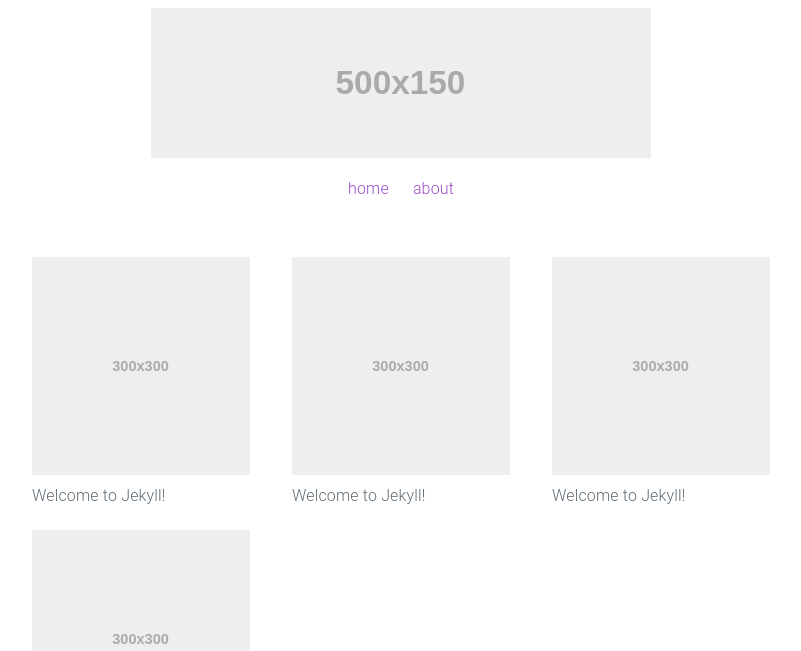
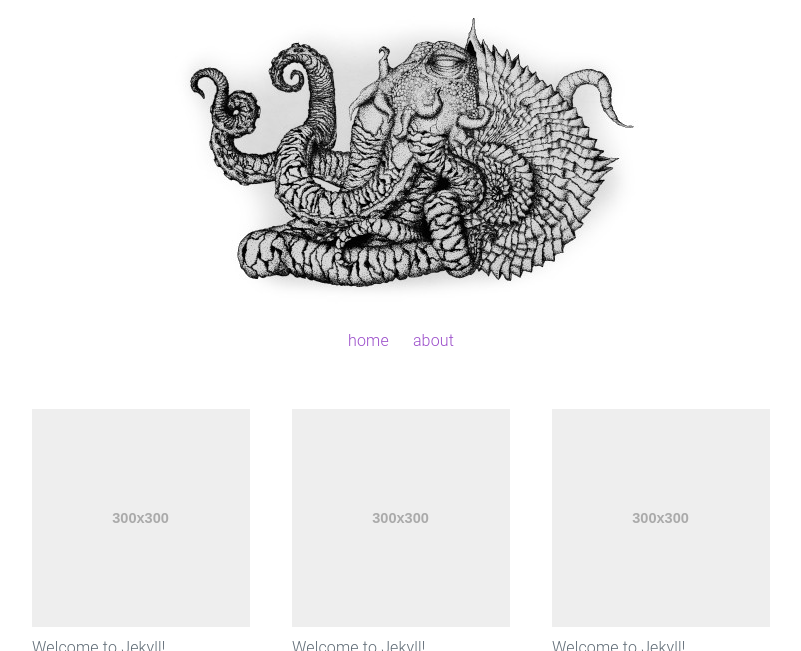
Before and after one commit to ExarGD/ExarGD.github.io, a Jekyll site: the page built from index.html, in a window 1280 px wide. Shown: the top 651 px of the page, without its empty margins (239-1040 px from the left). Built offline with Jekyll 4.4.1, drawn with Linux system fonts in a browser that asks for light colours; some of the changed text lies outside the part shown; grey boxes are pictures that could not be loaded.

Commit message:
Working state

```diff
--- a/Gemfile
+++ b/Gemfile
@@ -1,6 +1,6 @@
 source 'https://rubygems.org'
 gem 'jekyll'
-
+gem 'webrick'
 group :jekyll_plugins do
     gem 'jekyll-seo-tag'
 end
--- a/_config.yml
+++ b/_config.yml
@@ -5,8 +5,8 @@ description: > # this means to ignore newlines until "baseurl:"
   Write an awesome description for your new site here. You can edit this
   line in _config.yml. It will appear in your document head meta (for
   Google search results) and in your feed.xml site description.
-baseurl: "/urban-theme" # the subpath of your site, e.g. /blog
-url: "http://yourdomain.com" # the base hostname & protocol for your site
+baseurl: "" # the subpath of your site, e.g. /blog
+url: "http://localhost:4000" # the base hostname & protocol for your site
 twitter_username: jekyllrb
 github_username:  jekyll
 
--- a/_includes/header.html
+++ b/_includes/header.html
@@ -1,5 +1,5 @@
 <header class="site-header">
-  <a class="site-title" href="{{ site.baseurl }}/"><img src="holder.js/500x150"></a>
+  <a class="site-title" href="{{ site.baseurl }}/"><img src="assets/logo.jpg"></a>
 
   <nav class="navbar">
     <ul>
--- a/_layouts/default.html
+++ b/_layouts/default.html
@@ -17,7 +17,7 @@
 
     </main>
 
-    {% include scripts.html %}
+    <!-- {% include scripts.html %} -->
 
   </body>
 
```
Also changed, not shown: _posts/2015-10-06-welcome-to-jekyll.markdown (+3 -5 lines), Gemfile.lock, assets/logo.jpg (added), assets/project1.jpg (added), 1 other file.
